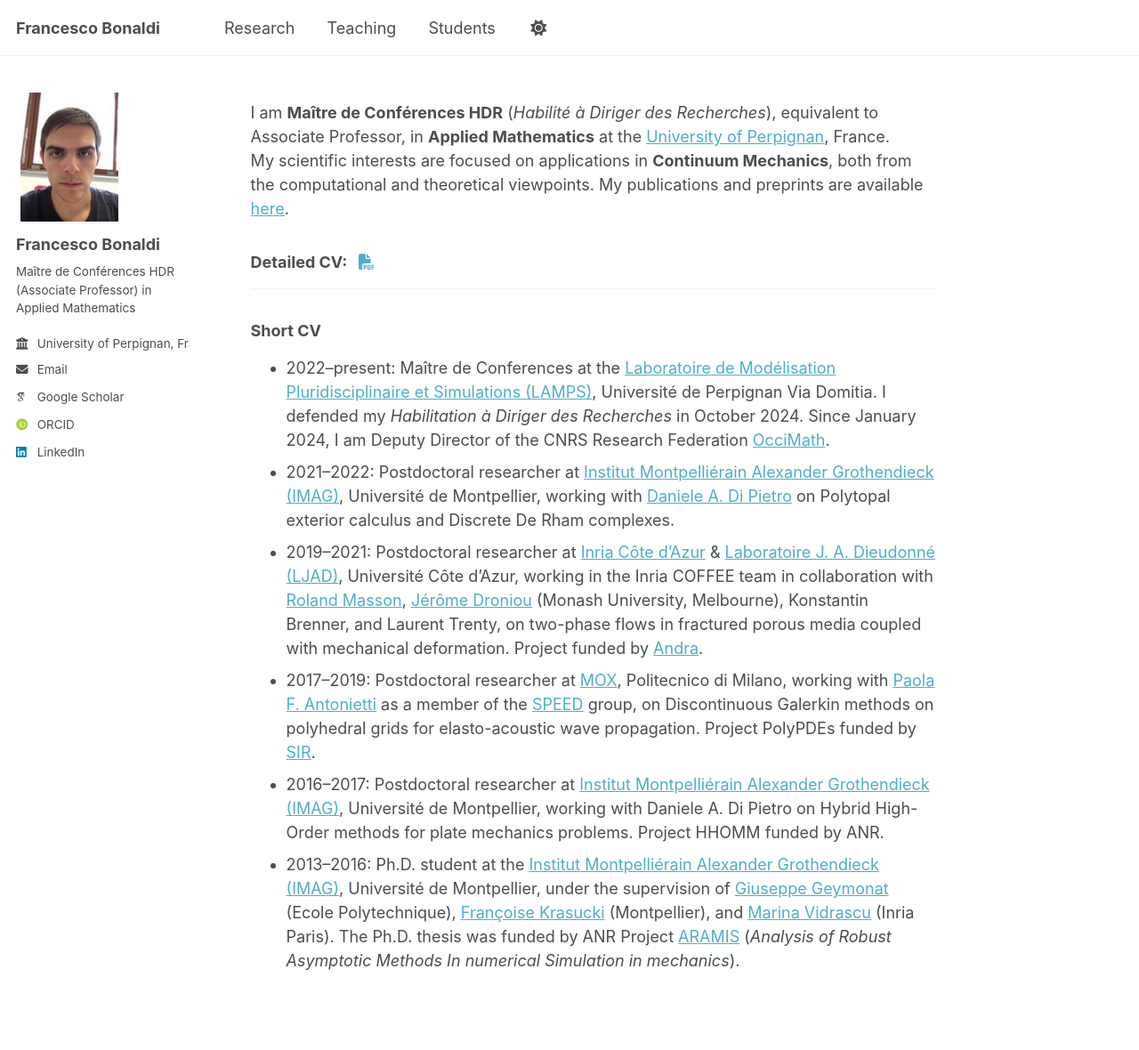
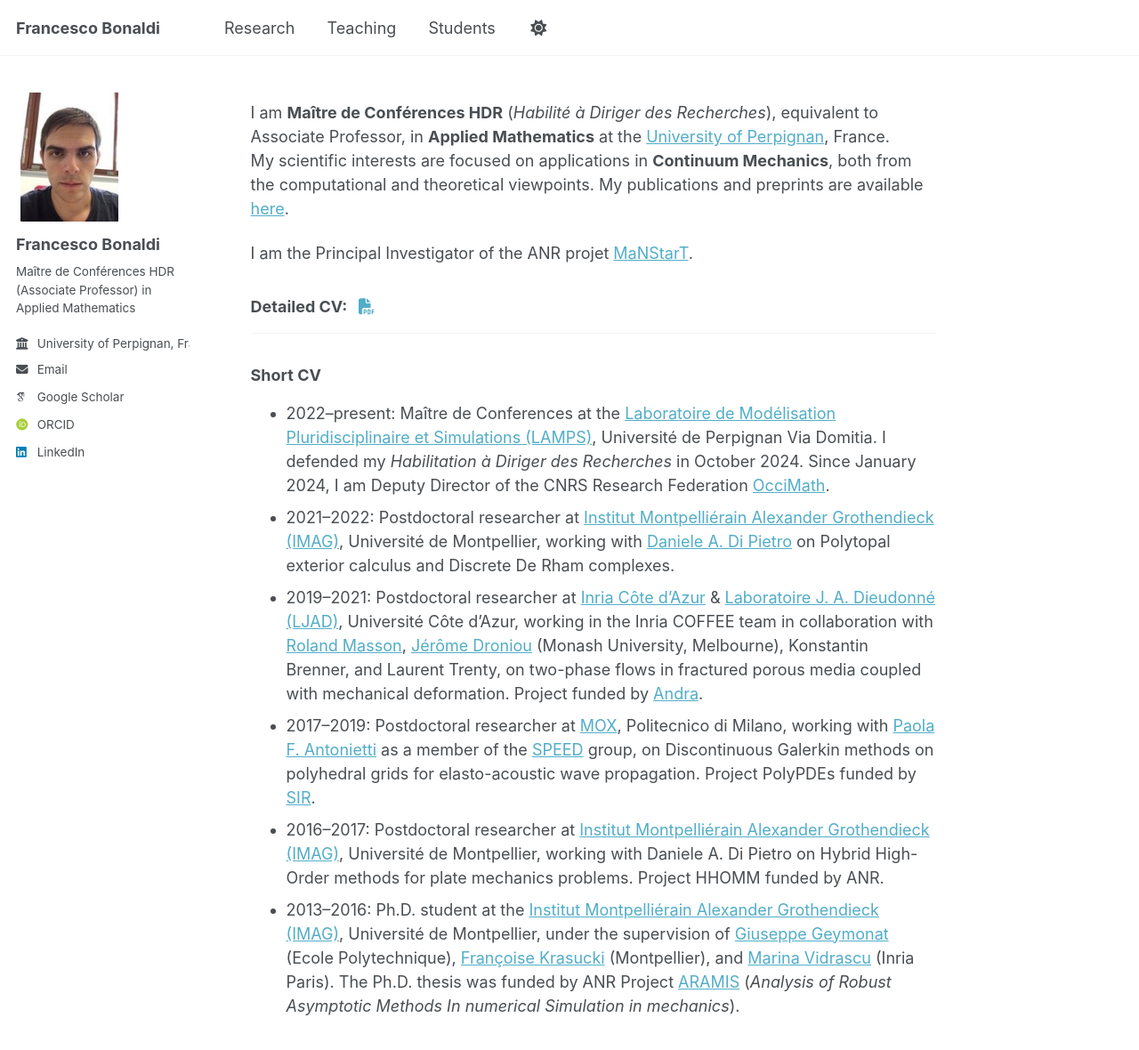
Before and after one commit to fbonaldi/fbonaldi.github.io, a Jekyll site: the page built from _pages/about.md, in a window 1280 px wide and 1189 px high. Shown: the top 1180 px of the window at 89% size. Built offline with Jekyll 4.4.1, drawn with Linux system fonts in a browser that asks for light colours; some web fonts are replaced; a script bundle is joined from its source files by our own code; library files that are not in the unit come from our copies.

Commit message:
Update about.md

```diff
--- a/_pages/about.md
+++ b/_pages/about.md
@@ -8,6 +8,8 @@ redirect_from:
 ---
 
 I am **Maître de Conférences HDR** (_Habilité à Diriger des Recherches_), equivalent to Associate Professor, in **Applied Mathematics** at the [University of Perpignan](http://www.univ-perp.fr), France.<br> My scientific interests are focused on applications in **Continuum Mechanics**, both from the computational and theoretical viewpoints. My publications and preprints are available [here](/research/).
+
+I am the Principal Investigator of the ANR projet [MaNStarT](https://anr.fr/Projet-ANR-24-CE46-7619).
 &nbsp;
 
 ### Detailed CV: &nbsp; [<i class="fa-sharp fa-solid fa-file-pdf"></i>](url)
```
